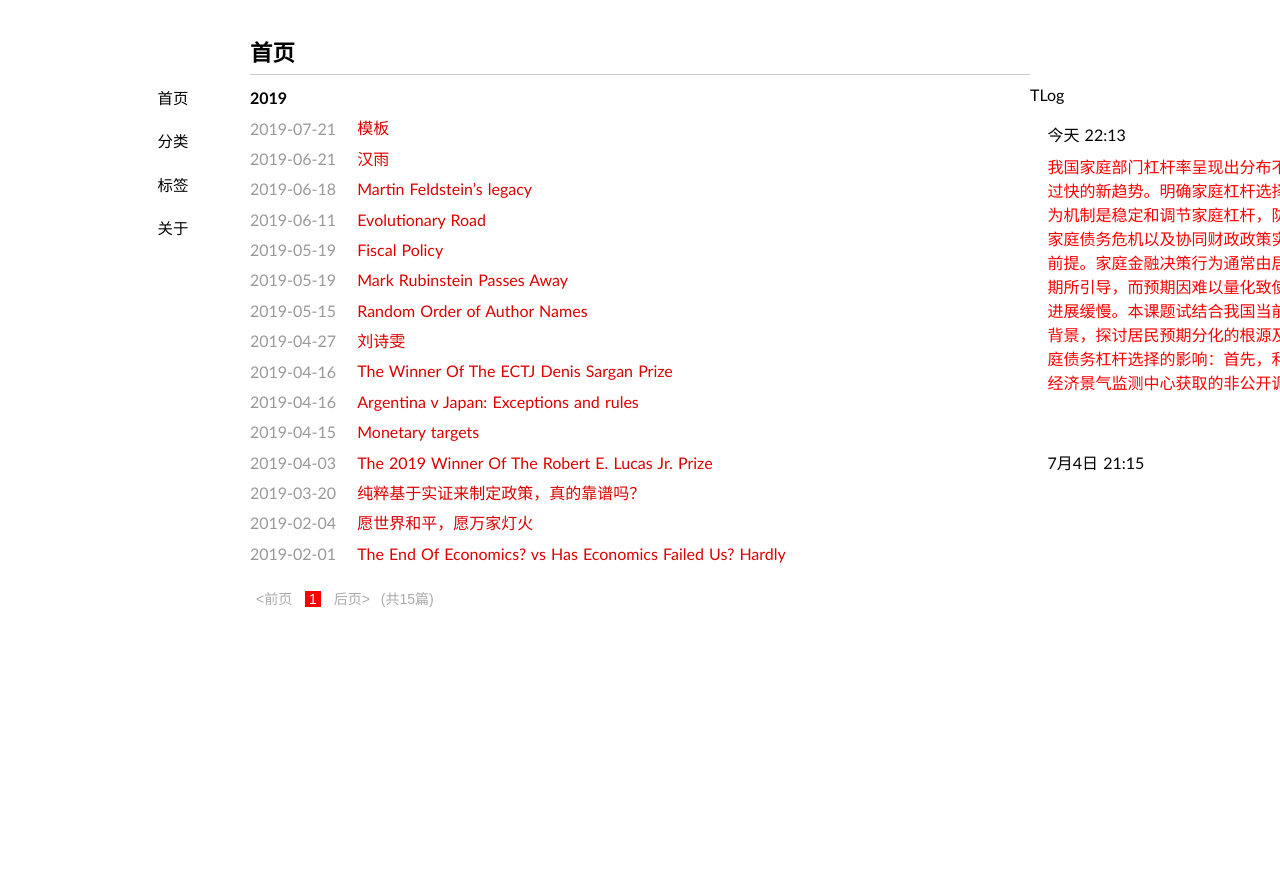
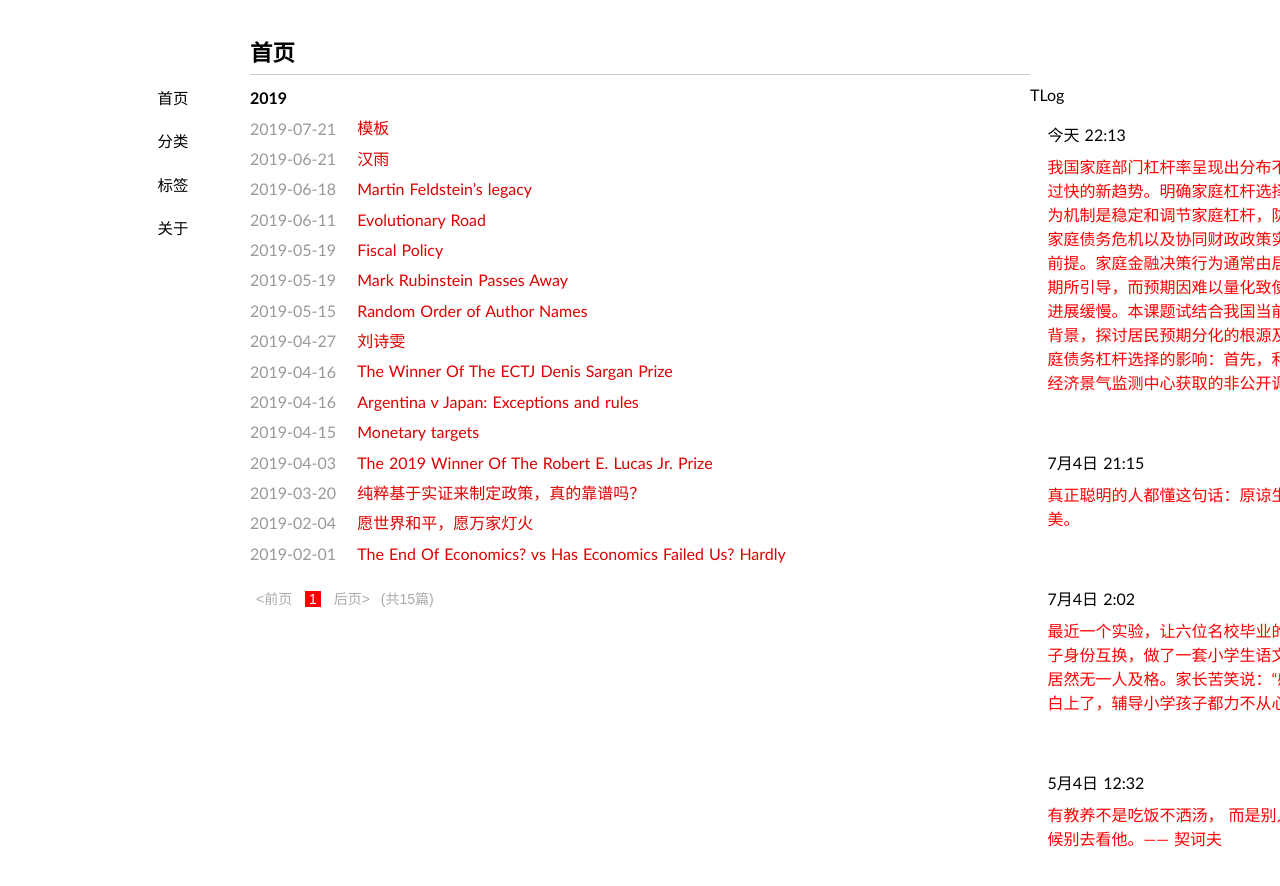
Before and after one commit to wuyy2007/wanguolin.github.io, a Jekyll site: the page built from index.html, in a window 1280 px wide. Shown: the top 886 px of the page. Built offline with Jekyll 4.4.1, drawn with Linux system fonts in a browser that asks for light colours; some web fonts are replaced; the list of posts is cut into pages by our own code.

Commit message:
Update default.html

```diff
--- a/_layouts/default.html
+++ b/_layouts/default.html
@@ -28,9 +28,9 @@
         </nav>
         <article class="content">
         {{ content }}
- 			<section id = "rightContent"   style="height: 400px; width: 350px;margin-left: 780px;overflow-y:scroll">
+ 			<section id = "rightContent"   style="height: 400px; width: 350px;margin-left: 780px">
 			<p>TLog</p>
-			<div style="border: 1px  #000000; width: 90%; margin: 0 auto;">
+			<div style="border: 1px  #000000; width: 90%; overflow-y:scroll; margin: 0 auto;">
 				<span>
 
 					<p>今天 22:13</p>
```
